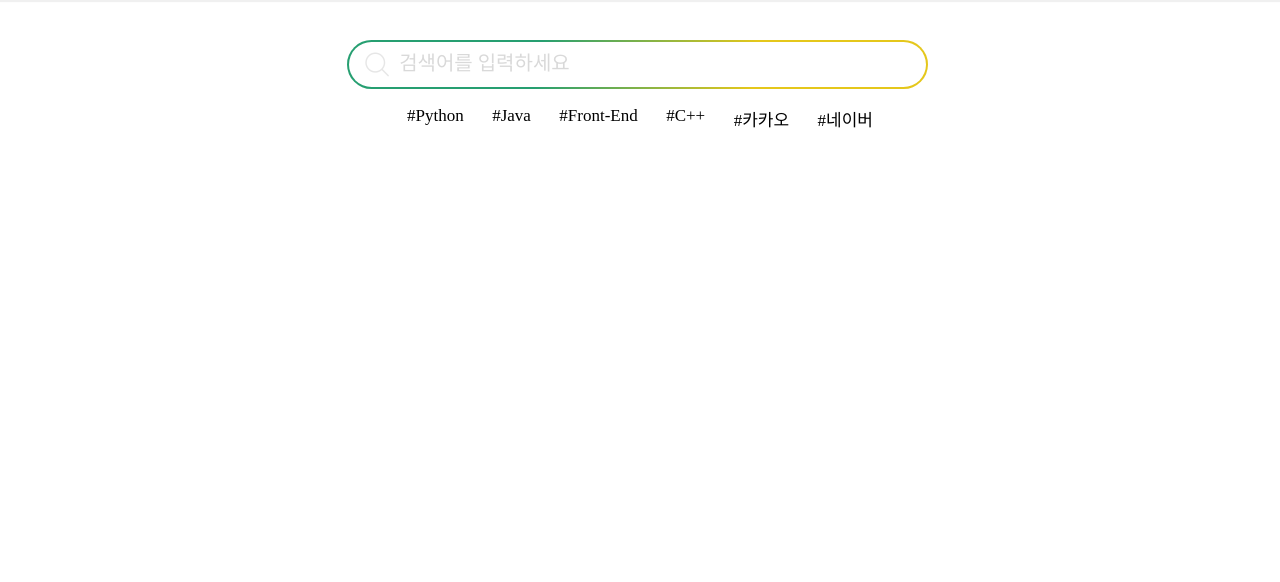
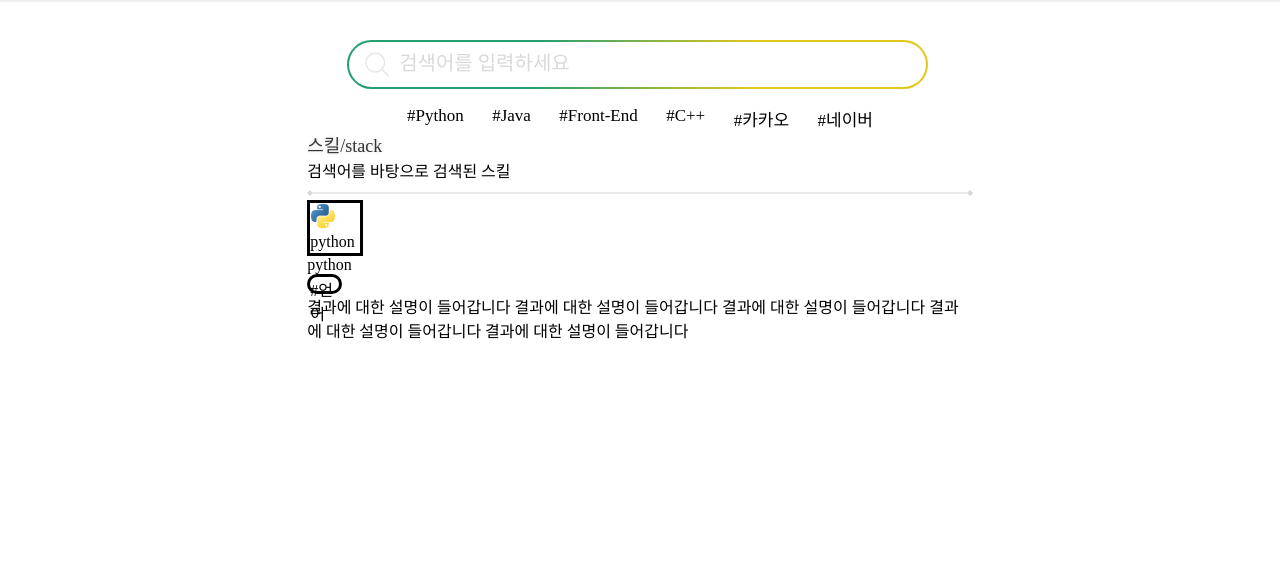
Before and after one commit to elementrix/YoungBoss_StackTree, a Django app: page /result/ in a window 1280 px wide. Shown: the part 65-647 px from the top of the page. Run offline with Django 4.2, Linux system fonts and the light colour scheme; some web fonts are replaced.

Commit message:
jjeongee stack html

```diff
--- a/stacktreeproject/main/static/css/result.css
+++ b/stacktreeproject/main/static/css/result.css
@@ -188,3 +188,37 @@ input::placeholder{
 input:focus {
     outline: none;
 }
+
+.stack-black-title{
+    font-family: 'IBM-Plex-Sans-Bold';
+    width: 97px;
+    height:27px;
+    font-size: 18px;
+    color:#343434;
+    text-shadow: 0px 0px 4px rgba(0, 0, 0, 0.15);
+
+}
+
+.gray-line{
+    width:100%;
+    height: auto;
+}
+
+.gray-square{
+    border:solid;
+    width: 50px;
+    height: 50px;
+    background-origin: border-box;
+}
+
+.language-logo{
+    width: 26px;
+    height:26px;
+}
+
+.language-tag{
+    border: solid;
+    width: 29px;
+    height:14px;
+    border-radius: 19.5px;
+}
--- a/stacktreeproject/main/templates/result.html
+++ b/stacktreeproject/main/templates/result.html
@@ -60,7 +60,37 @@
             <div class="result-contents">
 
                 <div class="stack-contents">
+                    <p class="stack-black-title">
+                        스킬/stack
+                    </p>
 
+                    <p class="stack-color-title">
+                      검색어를 바탕으로 검색된 스킬
+                    </p>
+
+                    <img class="gray-line" src="{% static 'img/Line-gray-x2.jpg' %}">
+
+                    <div class="gray-square">
+                        <img class="language-logo" src="{% static 'img/python_logo.png' %}">
+                        <p class="language-logo-name">
+                            python
+                        </p>
+                    </div>
+
+                    <div class="language-text">
+                        <span class="language-explain-title">
+                            python
+                        </span>
+
+                        <div class="language-tag">
+                            #언어
+                        </div>
+
+                        <p class="language-explain-content">
+                            결과에 대한 설명이 들어갑니다 결과에 대한 설명이 들어갑니다 결과에 대한 설명이 들어갑니다 결과에 대한 설명이 들어갑니다 결과에 대한 설명이 들어갑니다
+                        </p>
+
+                    </div>
                 </div>
 
                 <div class="job-contents">
```
Also changed, not shown: stacktreeproject/main/static/img/Line-gray-x2.jpg (added).
